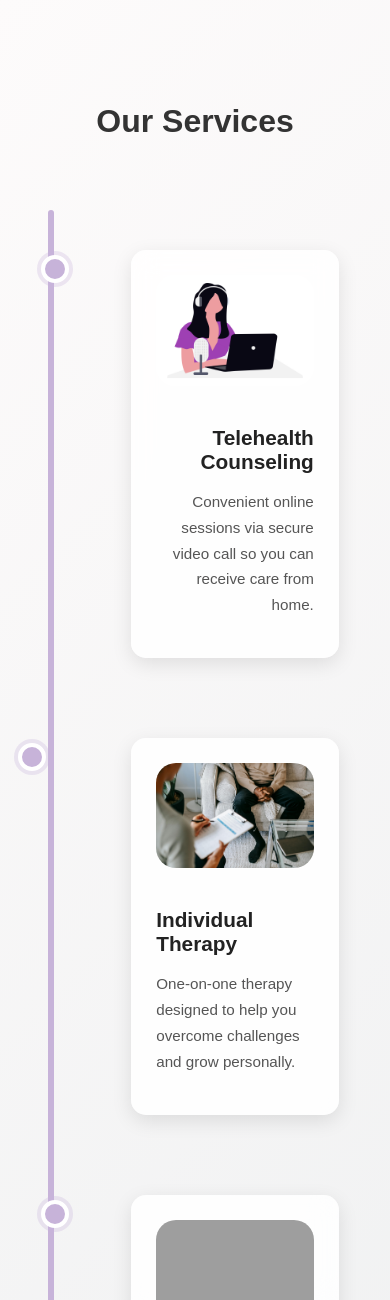
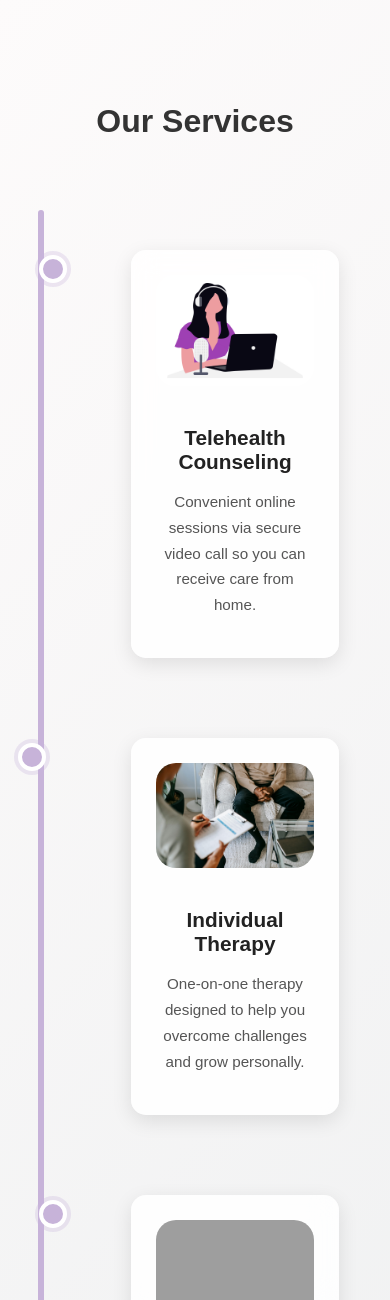
Before and after one commit to BallansByte/Ali-Site, a Flask app: page / in a window 390 px wide. Shown: the part 5200-6500 px from the top of the page. Run offline with Flask 3, Linux system fonts and the light colour scheme; grey boxes are pictures that could not be loaded.

```diff
--- a/static/css/styles.css
+++ b/static/css/styles.css
@@ -494,12 +494,14 @@ body{
   font-size: 1.5rem;
   color: #222;
   margin-bottom: 10px;
+  text-align: center;
 }
 
 .timeline-content p {
   font-size: 1rem;
   color: #555;
   line-height: 1.7;
+  text-align: center;
 }
 
 /* Connector dots */
@@ -536,7 +538,7 @@ body{
 /* 🔹 Responsive Behavior */
 @media screen and (max-width: 992px) {
   .timeline::after {
-    left: 20px;
+    left: 10px;
   }
 
   .timeline-item {
@@ -547,7 +549,7 @@ body{
   }
 
   .timeline-item::before {
-    left: 10px;
+    left: 8px;
   }
 
   .timeline-item.left .timeline-content,
```
Also changed, not shown: instance/site.db.
